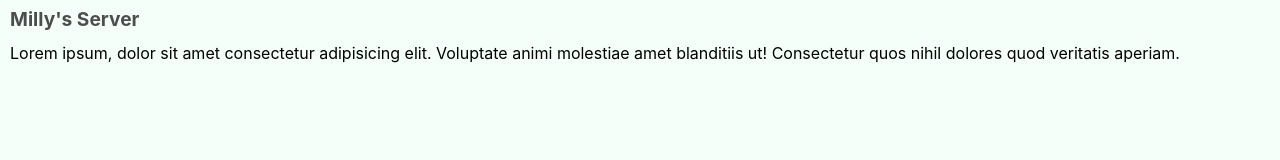
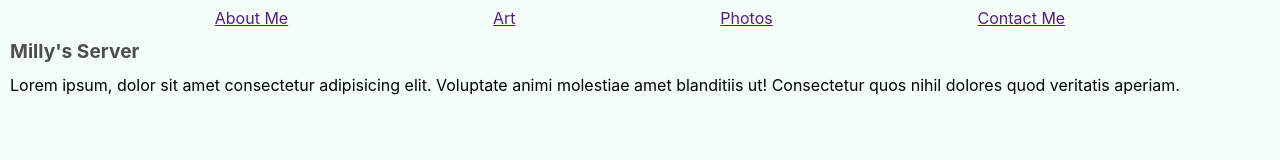
Before and after one commit to arobe353/Server-for-Assessment, a website: page views/index.html in a window 1280 px wide. Drawn offline with Linux system fonts and the light colour scheme; files that its build step writes are made by us from their sources.

Commit message:
added nav buttons

```diff
--- a/views/index.html
+++ b/views/index.html
@@ -9,6 +9,15 @@
     <title>Milly's Server</title>
   </head>
   <body>
+    <div class="nav">
+      <ul class="flex-box">
+        <a class="nav-button" href=""><li>About Me</li></a>
+        <a class="nav-button" href=""><li>Art</li></a>
+        <a class="nav-button" href=""><li>Photos</li></a>
+        <a class="nav-button" href=""><li>Contact Me</li></a>
+      </ul>
+    </div>
+    <br />
     <h2>Milly's Server</h2>
 
     <br />
```
